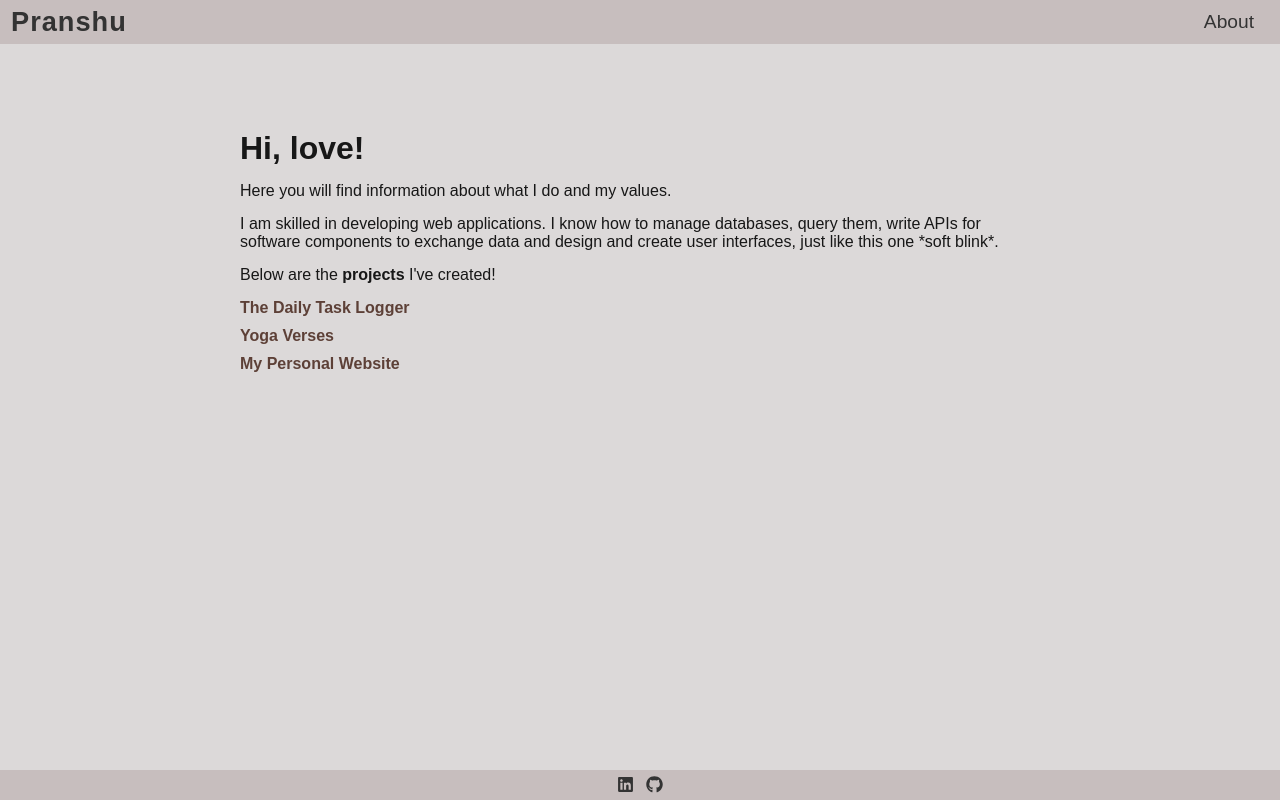
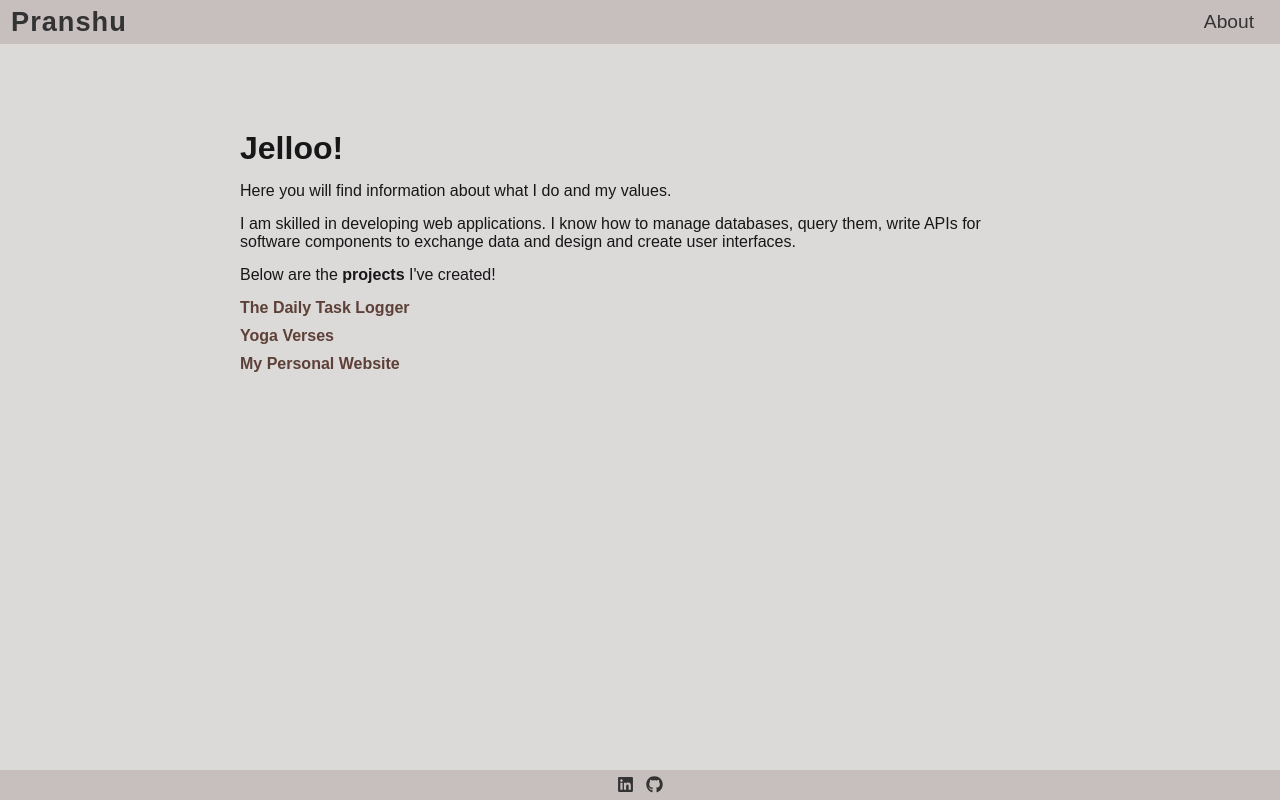
Before and after one commit to RayFrightener/pranshublog, a Next.js app in the folder blog/: page /about in a window 1280 px wide. Built offline with nearby package versions, Linux system fonts and the light colour scheme.

Commit message:
formalized about page

```diff
--- a/blog/src/app/about/page.js
+++ b/blog/src/app/about/page.js
@@ -4,11 +4,11 @@ export default function About() {
     return (
         <div className={styles.page}>
             <main className={styles.main}>
-                <h1>Hi, love!</h1>
+                <h1>Jelloo!</h1>
                 <p>Here you will find information about what I do and my values.</p>
                 <p>I am skilled in developing web applications. I know how to
                     manage databases, query them, write APIs for software
-                    components to exchange data and design and create user interfaces, just like this one *soft blink*.
+                    components to exchange data and design and create user interfaces.
                 </p>
                 {/* <p className={styles.smallText}>If you want a better understanding of what these terms mean click <a href="posts/basicTerminology">here</a>.</p> */}
                 <p>Below are the <b>projects</b> I've created!</p>
```
